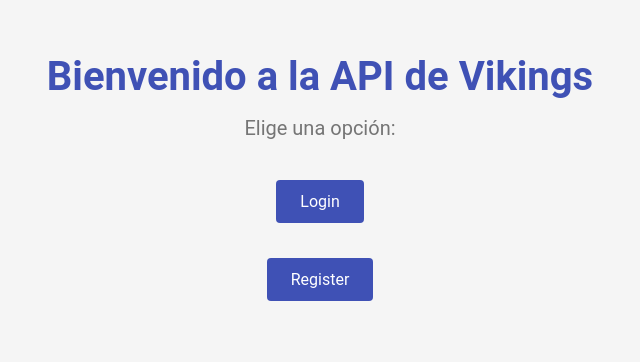
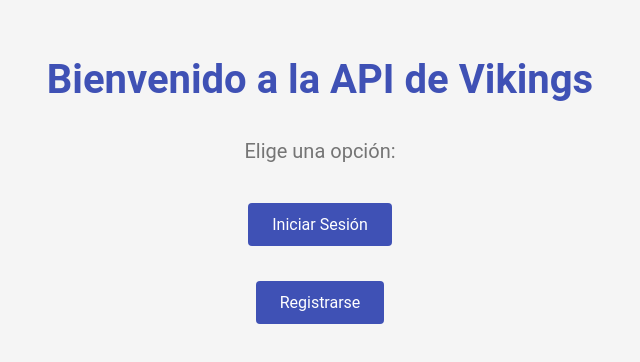
Before and after one commit to rupi014/frontend-api, a React (Create React App) app: page / in a window 1280 px wide. Shown: the part 204-566 px from the top of the page, without its empty margins (320-960 px from the left). Built offline with nearby package versions, Linux system fonts and the light colour scheme.

Commit message:
mejoras en frontend

```diff
--- a/src/components/Home.js
+++ b/src/components/Home.js
@@ -7,9 +7,9 @@ const Home = () => {
     <div className="home-container">
       <h1>Bienvenido a la API de Vikings</h1>
       <p>Elige una opción:</p>
-      <Link to="/login">Login</Link>
+      <Link to="/login">Iniciar Sesión</Link>
       <br />
-      <Link to="/register">Register</Link>
+      <Link to="/register">Registrarse</Link>
     </div>
   );
 };
--- a/src/components/LoginForm.scss
+++ b/src/components/LoginForm.scss
@@ -1,14 +1,3 @@
-* {
-    margin: 0;
-    padding: 0;
-    box-sizing: border-box;
-}
-
-html, body {
-    height: 100%;
-    overflow: hidden;
-}
-
 .login-container {
     display: flex;
     justify-content: center;
--- a/src/components/Status.js
+++ b/src/components/Status.js
@@ -67,7 +67,7 @@ const Status = () => {
           ))}
         </ul>
       </div>
-      <div className="section">
+      <div className="section products">
         <h2>Products</h2>
         <ul>
           {data.products.map((product) => (
@@ -82,11 +82,16 @@ const Status = () => {
           ))}
         </ul>
       </div>
-      <div className="section">
+      <div className="section blogs">
         <h2>Blogs</h2>
         <ul>
           {data.blogs.map((blog) => (
-            <li key={blog.id}>{blog.title}</li>
+            <li key={blog.id}>
+              <span>{blog.title}</span>
+              <span>{blog.content}</span>
+              <span>{blog.date}</span>
+              <span>{blog.author}</span>
+            </li>
           ))}
         </ul>
       </div>
--- a/src/components/status.scss
+++ b/src/components/status.scss
@@ -3,11 +3,14 @@
     flex-direction: column;
     align-items: center;
     margin: 20px;
+    padding: 20px;
+    height: 100vh;
   }
 
   h1 {
     font-size: 2em;
     margin-bottom: 20px;
+    text-align: center;
   }
 
   .section {
@@ -18,6 +21,7 @@
   .section h2 {
     font-size: 1.5em;
     margin-bottom: 10px;
+    text-align: left;
   }
 
   .section ul {
@@ -32,10 +36,18 @@
     border-radius: 5px;
     box-shadow: 0 0 5px rgba(0, 0, 0, 0.1);
     display: grid;
-    grid-template-columns: repeat(5, 1fr); /* Cinco columnas iguales */
-    gap: 10px; /* Añade espacio entre las columnas */
+    grid-template-columns: repeat(5, 1fr);
+    gap: 10px;
   }
 
   .section li:nth-child(even) {
     background-color: #e9e9e9;
   }
+
+  .section.products li {
+    grid-template-columns: repeat(6, 1fr);
+  }
+
+  .section.blogs li {
+    grid-template-columns: repeat(4, 1fr);
+  }
```
